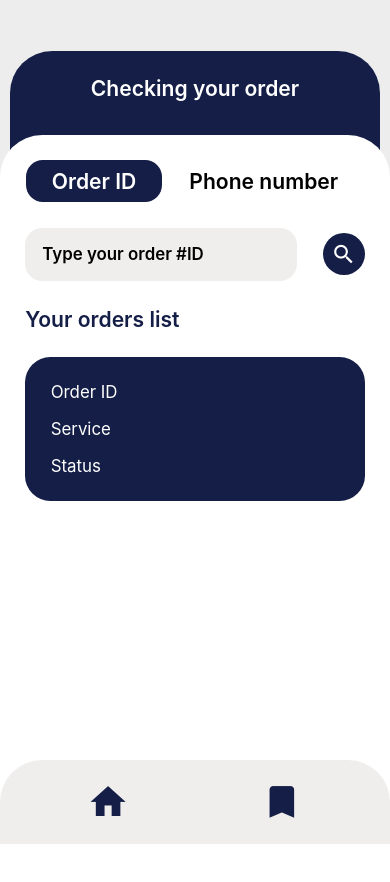
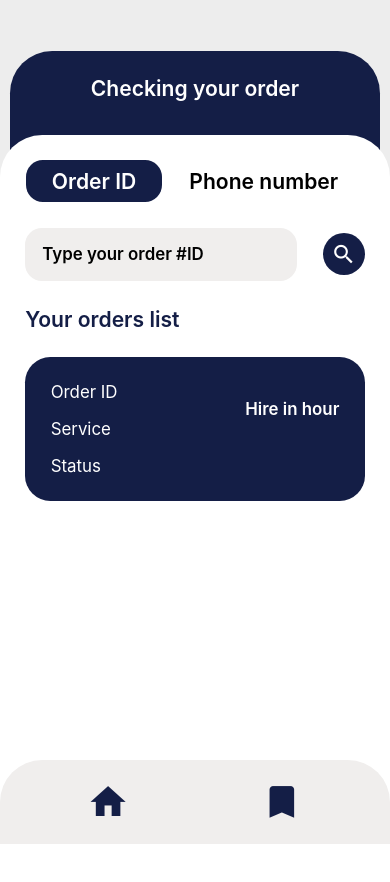
Before and after one commit to KimmNT/ccGloves, a React Native app: screen /Detail in a window 390 px wide. Shown: the top 882 px of the page. Built offline with nearby package versions, Linux system fonts and the light colour scheme.

Commit message:
edit Detailpage

```diff
--- a/App.js
+++ b/App.js
@@ -7,6 +7,7 @@ import DetailPage from "./src/components/DetailPage";
 import Loading from "./src/components/Loading";
 import HourPage from "./src/components/HourPage";
 import DayPage from "./src/components/DayPage";
+import OrderDetail from "./src/components/OrderDetail";
 
 const Stack = createNativeStackNavigator();
 
@@ -19,6 +20,7 @@ export default function App() {
         <Stack.Screen name="Detail" component={DetailPage} />
         <Stack.Screen name="HourOrder" component={HourPage} />
         <Stack.Screen name="DayOrder" component={DayPage} />
+        <Stack.Screen name="OrderDetail" component={OrderDetail} />
       </Stack.Navigator>
     </NavigationContainer>
   );
--- a/src/components/DetailPage.js
+++ b/src/components/DetailPage.js
@@ -5,6 +5,8 @@ import {
   View,
   TextInput,
   Keyboard,
+  Button,
+  TouchableWithoutFeedback,
 } from "react-native";
 import React, { useState } from "react";
 import shareStyle from "../styles/shareStyle";
@@ -16,6 +18,7 @@ export default function DetailPage({ navigation, route }) {
   const [navActive, setNavActive] = useState(0);
   const [number, setNumber] = useState("");
   const [text, setText] = useState("");
+  const [displayText, setDisplayText] = useState("");
   const hideKeyboard = () => {
     Keyboard.dismiss();
   };
@@ -25,6 +28,10 @@ export default function DetailPage({ navigation, route }) {
       setNumber(text);
     }
   };
+  const handlePress = () => {
+    hideKeyboard();
+    setDisplayText(text);
+  };
   return (
     <View style={shareStyle.container}>
       <View style={shareStyle.content}>
@@ -32,6 +39,7 @@ export default function DetailPage({ navigation, route }) {
           <Text style={shareStyle.navbar__title}>Checking your order</Text>
         </View>
         <View style={shareStyle.body}>
+          <TouchableWithoutFeedback onPress={hideKeyboard}>
             <View style={detailStyle.detail__container}>
               <View style={detailStyle.detail__header}>
                 <View style={detailStyle.detail__headerButton}>
@@ -84,6 +92,7 @@ export default function DetailPage({ navigation, route }) {
                           style={detailStyle.detail__input}
                           placeholder="Type your order #ID"
                           onChangeText={(newText) => setText(newText)}
+                          defaultValue={text}
                         ></TextInput>
                       ) : (
                         <TextInput
@@ -91,28 +100,41 @@ export default function DetailPage({ navigation, route }) {
                           placeholder="Type your phone number"
                           keyboardType="numeric"
                           onChangeText={handleChange}
+                          value={number}
                         ></TextInput>
                       )}
                     </View>
                   </View>
                   <TouchableOpacity
                     style={detailStyle.search__icon_container}
-                  title="Hide Keyboard"
-                  onPress={hideKeyboard}
+                    onPress={handlePress}
                   >
                     <Icon name="search" style={detailStyle.search__icon} />
                   </TouchableOpacity>
                 </View>
                 <Text style={homeStyle.group__headline}>Your orders list</Text>
-              <View style={detailStyle.orderBox}>
-                <View style={detailStyle.orderBox_name}>
-                  <Text style={detailStyle.orderBox__text}>Order ID</Text>
-                  <Text style={detailStyle.orderBox__text}>Service</Text>
-                  <Text style={detailStyle.orderBox__text}>Status</Text>
+                <TouchableOpacity
+                  style={detailStyle.orderBox}
+                  onPress={() => navigation.navigate("OrderDetail")}
+                >
+                  <View style={detailStyle.orderBox__name}>
+                    <Text style={detailStyle.orderBox__textName}>Order ID</Text>
+                    <Text style={detailStyle.orderBox__textName}>Service</Text>
+                    <Text style={detailStyle.orderBox__textName}>Status</Text>
+                  </View>
+                  <View style={detailStyle.orderBox__data}>
+                    <Text style={detailStyle.orderBox__textData}>
+                      {displayText}
+                    </Text>
+                    <Text style={detailStyle.orderBox__textData}>
+                      Hire in hour
+                    </Text>
+                    <Text style={detailStyle.orderBox__textData}>{number}</Text>
+                  </View>
+                </TouchableOpacity>
               </View>
             </View>
-            </View>
-          </View>
+          </TouchableWithoutFeedback>
         </View>
       </View>
       <View style={shareStyle.tab__container}>
--- /dev/null
+++ b/src/components/OrderDetail.js
@@ -0,0 +1,44 @@
+import {
+  StyleSheet,
+  Text,
+  TouchableOpacity,
+  View,
+  TextInput,
+  Keyboard,
+  Button,
+  TouchableWithoutFeedback,
+} from "react-native";
+import React, { useState } from "react";
+import shareStyle from "../styles/shareStyle";
+import homeStyle from "../styles/homeStyle";
+import detailStyle from "../styles/detailStyle";
+import Icon from "react-native-vector-icons/MaterialIcons";
+export default function OrderDetail({ navigation, route }) {
+  return (
+    <View style={shareStyle.container}>
+      <View style={shareStyle.content}>
+        <View style={shareStyle.navbar}>
+          <TouchableOpacity
+            style={shareStyle.navbar__icon}
+            onPress={() => navigation.goBack()}
+          >
+            <View style={shareStyle.navbar__icon_container}>
+              <Icon name="arrow-back" style={shareStyle.icon} />
+            </View>
+          </TouchableOpacity>
+          <Text style={shareStyle.navbar__title}>Order Detail</Text>
+        </View>
+        <View style={shareStyle.body}></View>
+      </View>
+      <View style={shareStyle.tab__container}>
+        <TouchableOpacity onPress={() => navigation.goBack()}>
+          <Icon name="home" style={shareStyle.tab__icon}></Icon>
+        </TouchableOpacity>
+        <TouchableOpacity onPress={() => navigation.navigate("Detail")}>
+          <Icon name="bookmark" style={shareStyle.tab__icon}></Icon>
+        </TouchableOpacity>
+      </View>
+    </View>
+  );
+}
+const styles = StyleSheet.create({});
--- a/src/styles/detailStyle.js
+++ b/src/styles/detailStyle.js
@@ -86,22 +86,34 @@ const styles = StyleSheet.create({
   },
   orderBox: {
     width: "100%",
+    flexDirection: "row",
     padding: res * 0.02,
     borderRadius: res * 0.03,
     gap: res * 0.02,
-    justifyContent: "center",
+    justifyContent: "space-between",
     alignItems: "flex-start",
     backgroundColor: primary,
   },
-  orderBox_name: {
+  orderBox__name: {
     padding: res * 0.01,
     gap: res * 0.02,
     justifyContent: "center",
     alignItems: "flex-start",
   },
-  orderBox__text: {
+  orderBox__textName: {
     fontSize: res * 0.02,
     color: light,
   },
+  orderBox__data: {
+    padding: res * 0.01,
+    gap: res * 0.02,
+    justifyContent: "center",
+    alignItems: "flex-start",
+  },
+  orderBox__textData: {
+    fontSize: res * 0.02,
+    color: light,
+    fontWeight: "600",
+  },
 });
 export default styles;
```
Lines whose indentation alone changed are shown as unchanged.
